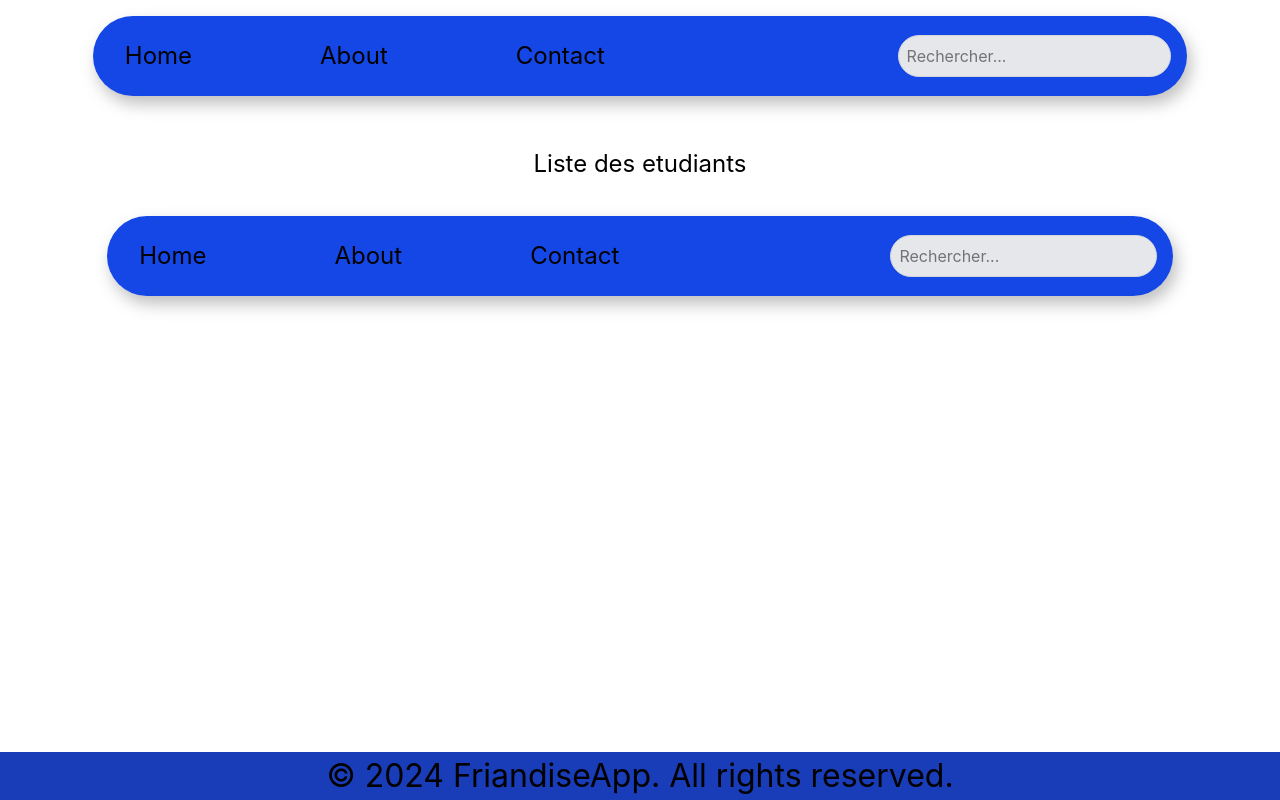
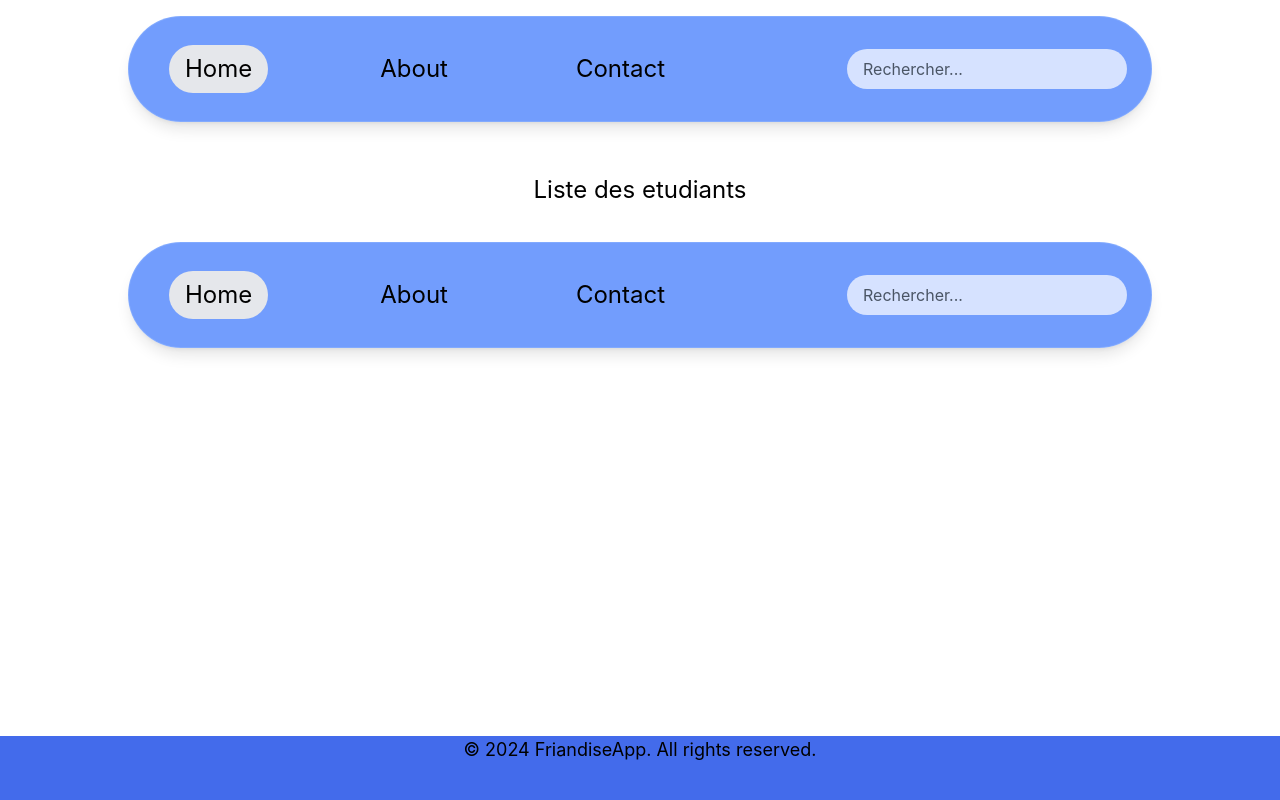
Before and after one commit to jojo-math/friandiseApp-angular, an Angular app: page /navbar in a window 1280 px wide. Built offline with nearby package versions, Linux system fonts and the light colour scheme.

Commit message:
Custom header #5

```diff
--- a/src/app/app.html
+++ b/src/app/app.html
@@ -12,7 +12,7 @@
 </header>
 <main class="main scroll-smooth">
      <div class="flex justify-center  p-4">
-      <a href="etudiants" class="text-2xl hover:text-stone-50 hover:bg-blue-700 rounded-lg p-[4px]">Liste des etudiants</a>
+      <a href="etudiants" class="text-2xl hover:text-stone-50 hover:bg-blue-700 rounded-lg p-[4px] transition delay-50 duration-300 ease-in-out">Liste des etudiants</a>
     </div>
     <router-outlet />
     <app-footer />
--- a/src/app/view/footer/footer.html
+++ b/src/app/view/footer/footer.html
@@ -1,3 +1,3 @@
-<div class="bg-blue-800 w-full text-[4vh] bottom-0 left-0 fixed ">
-    <p class="flex justify-center">&copy; 2024 FriandiseApp. All rights reserved.</p>
+<div class="bg-blue-700/80 w-full min-h-16 m-auto bottom-0 left-0 fixed ">
+    <p class="flex justify-center text-lg">&copy; 2024 FriandiseApp. All rights reserved.</p>
 </div>
--- a/src/app/view/navbar/navbar.html
+++ b/src/app/view/navbar/navbar.html
@@ -1,10 +1,12 @@
-<nav aria-label="Main navigation" class="flex p-4 w-full justify-center inset-x-0 top-0 lg:px-8 items-center">
-  <div class="flex justify-between items-center bg-blue-700 rounded-[20vh] w-[90%] drop-shadow-[4px_8px_8px_rgba(0,0,0,0.25)]">
+<nav aria-label="Main navigation"
+class="flex p-4 w-full justify-center inset-x-0 top-0 lg:px-8 items-center backdrop-blur-md ">
+  <div class="relative flex justify-between items-center px-6 py-3 rounded-full shadow-lg overflow-hidden
+            bg-blue-600/60 backdrop-blur-md border border-blue-200/20 w-full max-w-5xl">
       <ul class="flex justify-center gap-[12vh] z-2 p-4 text-2xl">
-        <li class="p-2 hover:bg-gray-200 rounded-[18vh]"><a href="/">Home</a></li>
-        <li class="p-2 rounded-[18vh]"><a href="about">About</a></li>
+        <li class="p-2 bg-gray-200 rounded-[18vh]"><a href="/">Home</a></li>
+        <li class="p-2 rounded-[18vh]"><a href="about" class="hover:underline hover:text-stone-50 rounded-sm">About</a></li>
         <li class="p-2 rounded-[18vh]"><a href="contact" class="hover:underline hover:text-stone-50 rounded-sm">Contact</a></li>
       </ul>
-        <input type="text" placeholder="Rechercher..." class="border hover:bg-blue-700 bg-gray-200 border-gray-300 rounded-[18vh] p-2 m-4 w-1/4"/>
+        <input type="text" placeholder="Rechercher..." class="px-4 py-2 rounded-full bg-white/70 text-black placeholder-gray-600 focus:outline-none focus:ring-2 focus:ring-blue-400"/>
   </div>
 </nav>
```
